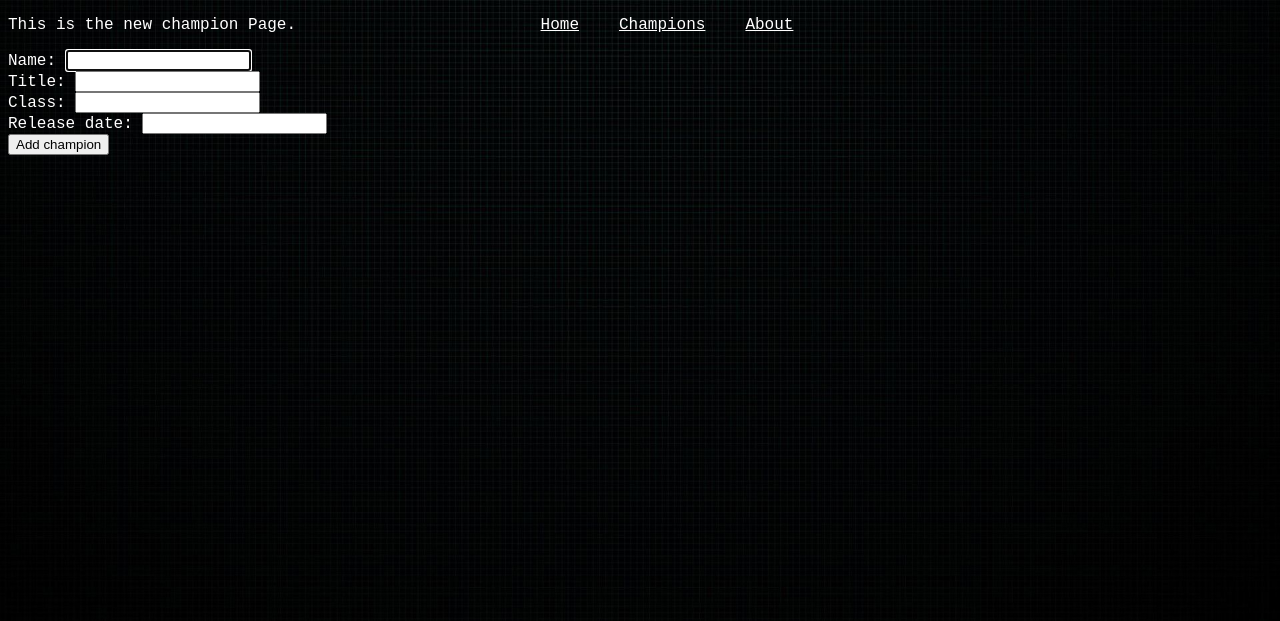
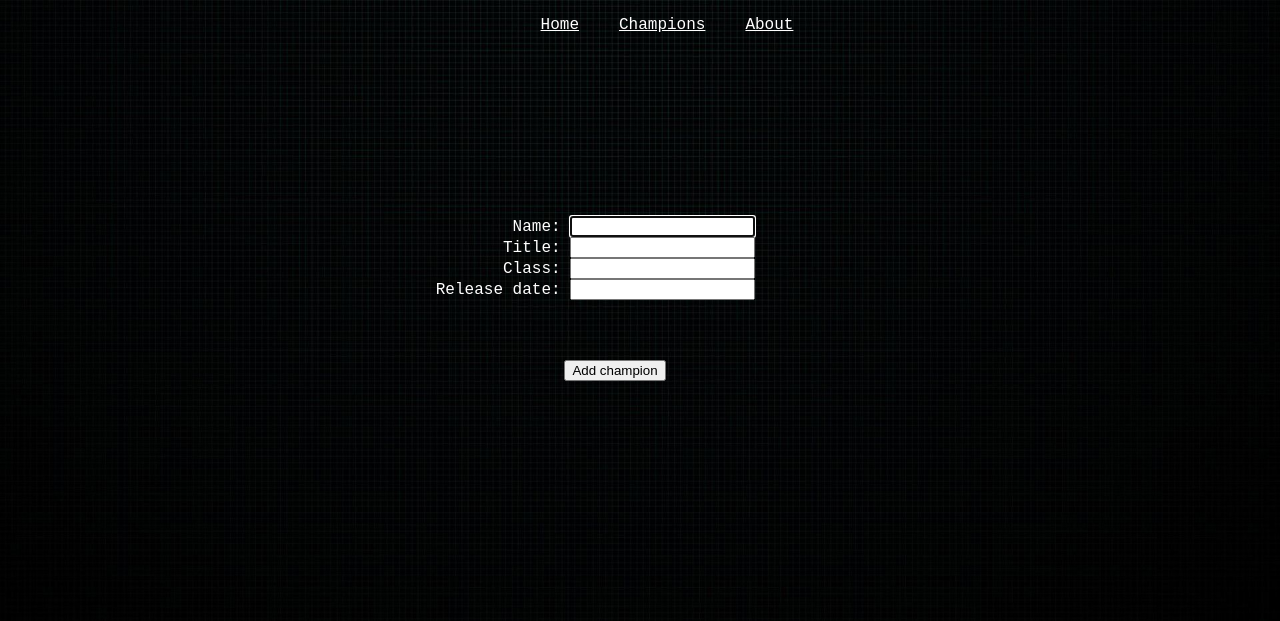
Before and after one commit to skarbel/CoodeClan_Solo_Project, a Flask app: template templates/champions/new.html in a window 1280 px wide. Shown: the top 621 px of the page. Run offline with Flask 2, Linux system fonts and the light colour scheme; the template is opened without the code that fills it, so the values that code supplies are empty.

Commit message:
all pages are styled

```diff
--- a/static/style.css
+++ b/static/style.css
@@ -145,3 +145,17 @@ a.button3:hover{
     margin:0.2em auto;
     }
 }
+
+.edit_new_menu {
+    position: fixed;
+    text-align: right;
+    top: 27%;
+    right: 41%;
+}
+
+.edit_add_button {
+    position: fixed;
+    text-align: center;
+    top: 45%;
+    right: 48%;
+}
--- a/templates/champions/edit.html
+++ b/templates/champions/edit.html
@@ -1,9 +1,9 @@
 {% extends "base.html" %}
 {% block content %}
 
-<p> This is the champion edit Page.</p>
 
 <form action="/champions/{{champion.id}}" method="post">
+  <div class = edit_new_menu>
     <div>
       <label for="champion_name">Name:</label>
       <input type="text" id="champion_name" name="champion_name" value="{{champion.champion_name}}" required autofocus>
@@ -23,9 +23,11 @@
       <label for="release_date">Release date:</label>
       <input type="text" id="release_date" name="release_date" value="{{champion.release_date}}">
     </div>
+  </div>
 
+  <div class = edit_new_button>
     <button type="submit">Update</button>
-
+  </div>
 </form>
 
 {% endblock %}
--- a/templates/champions/new.html
+++ b/templates/champions/new.html
@@ -1,9 +1,10 @@
 {% extends "base.html" %}
 {% block content %}
 
-<p> This is the new champion Page.</p>
+
 
 <form action="/champions" method="post">
+  <div class = edit_new_menu>
     <div>
       <label for="champion_name">Name:</label>
       <input type="text" id="champion_name" name="champion_name" required autofocus>
@@ -23,8 +24,10 @@
       <label for="release_date">Release date:</label>
       <input type="text" id="release_date" name="release_date">
     </div>
+  </div>
 
+  <div class = edit_add_button>
     <button type="submit">Add champion</button>
-
+  </div>
 </form>
 {% endblock %}
```
Lines whose indentation alone changed are shown as unchanged.
